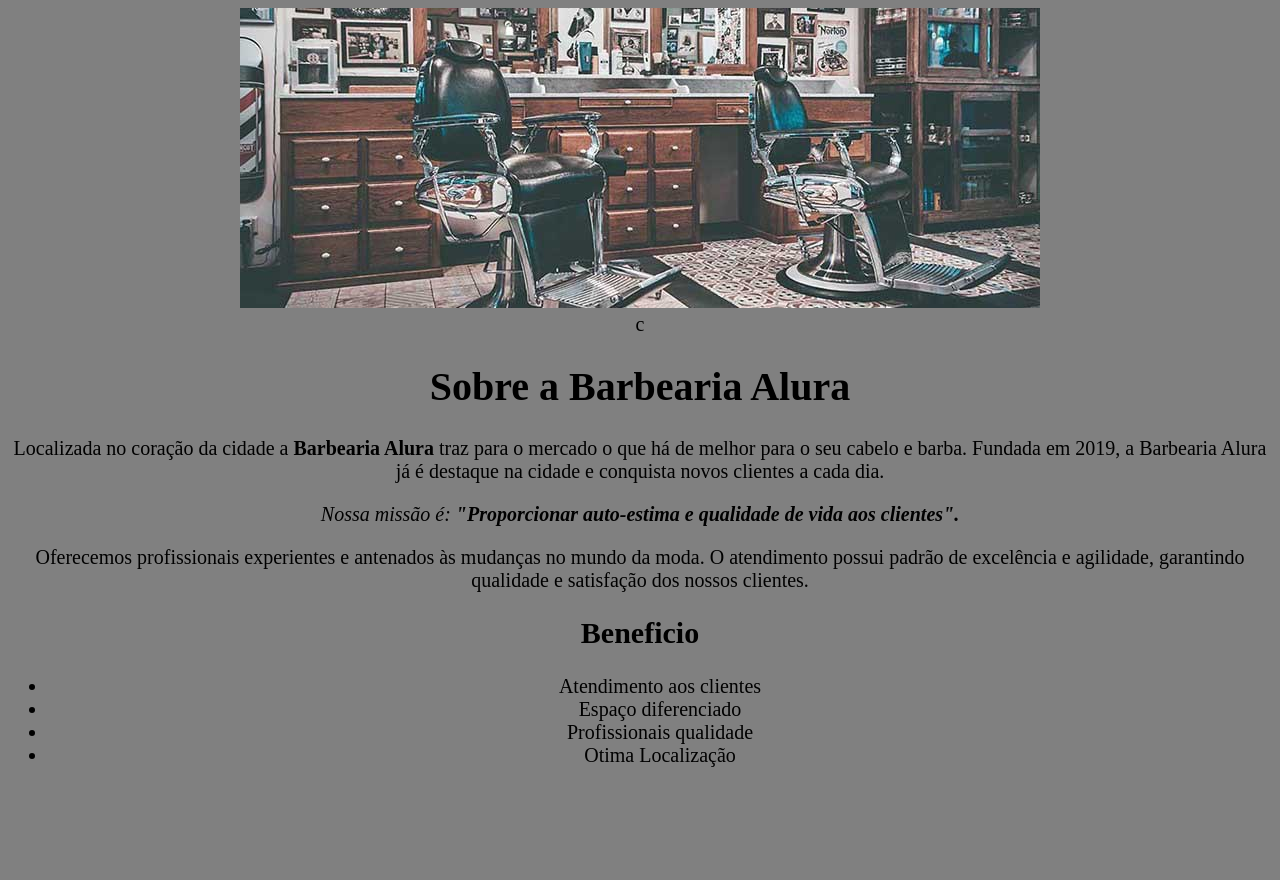
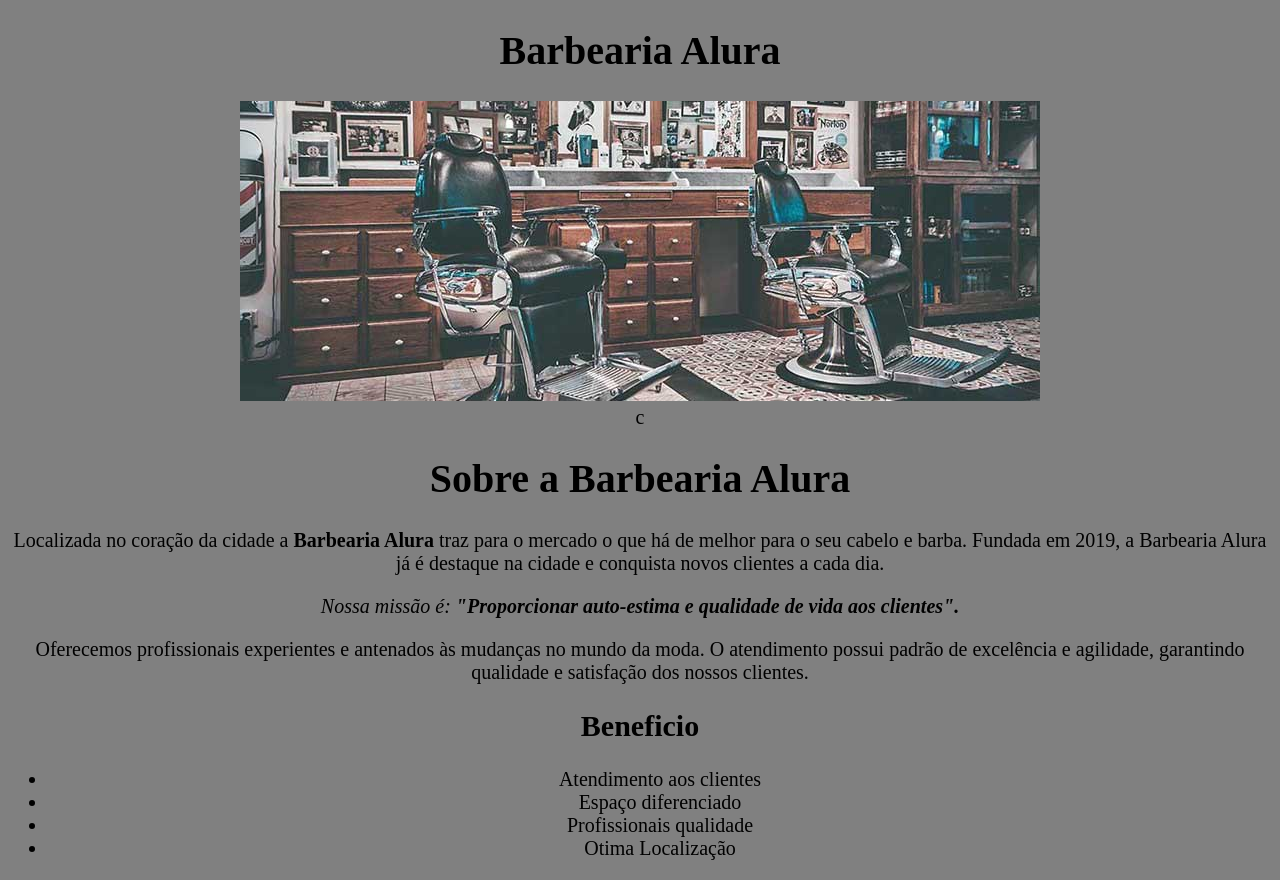
Before and after one commit to cracolandia123/barbearia-alura-lucas-gabriel-1d, a plain HTML site: page index.html in a window 1280 px wide. Before the commit the page ends 800 px from the top, so only its background shows below. Drawn offline with Linux system fonts and the light colour scheme.

Commit message:
Update index.html

```diff
--- a/index.html
+++ b/index.html
@@ -8,7 +8,13 @@
     <link rel="stylesheet" href="style.css">
 </head>
 <body>
-<img src="banner.jpg" alt="">
+<header class="titulo">
+
+     <h1>Barbearia Alura</h1>
+
+</header>
+
+<img class="imagem" src="banner.jpg" alt="">
 
 <div>c</div>
 <h1 class="titulo">Sobre a Barbearia Alura</h1>
@@ -24,7 +30,7 @@
 
 <h2>Beneficio</h2>
 
-     <ul>
+     <ul class="lista">
 <li>Atendimento aos clientes</li>
 <li>Espaço diferenciado</li>
 <li>Profissionais qualidade</li>
```
